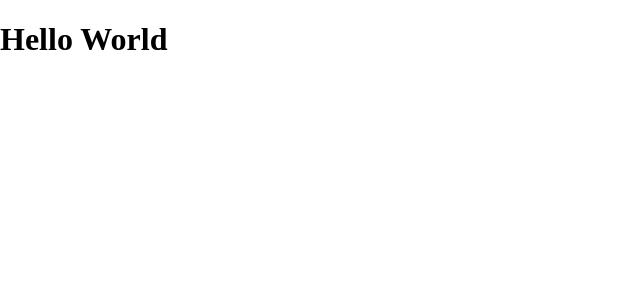
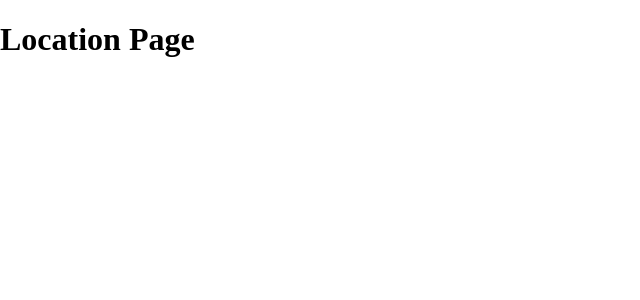
Before and after one commit to GuiDiorio/rickandmorty-catalog-app, a React app: page /locations in a window 1280 px wide. Shown: the top 300 px of the page, without its empty margins (0-640 px from the left). Built offline with nearby package versions, Linux system fonts and the light colour scheme.

Commit message:
add the main locations

```diff
--- a/src/module/app/index.jsx
+++ b/src/module/app/index.jsx
@@ -1,14 +1,25 @@
-import React from 'react';
+import React from "react";
+import { Routes, Route, Navigate, BrowserRouter } from "react-router-dom";
+
+import CharacterRouter from "../character/Router";
+import EpisodeRouter from "../episode/Router";
+import LocationRouter from "../location/Router";
+
 const App = () => {
-    return (
-        <div>
-            <h1>Hello World</h1>
-        </div>
-    );
+  return (
+    <BrowserRouter>
+      <Routes>
+        <Route path="/characters/*" index element={<CharacterRouter />} />
+        <Route path="/episodes/*" element={<EpisodeRouter />} />
+        <Route path="/locations/*" element={<LocationRouter />} />
+
+        <Route path="/*" element={<Navigate to="/characters" replace />} />
+      </Routes>
+    </BrowserRouter>
+  );
 };
 
-App.defaultProps = {}
-App.propTypes = {}
-
+App.defaultProps = {};
+App.propTypes = {};
 
 export default App;
--- /dev/null
+++ b/src/module/character/Router.jsx
@@ -0,0 +1,15 @@
+import React from "react";
+
+import { Routes, Route } from "react-router-dom";
+
+import CharacterPage from "./page";
+
+const CharacterRouter = () => {
+  return (
+    <Routes path="/characters">
+      <Route index element={<CharacterPage />} />
+    </Routes>
+  );
+};
+
+export default CharacterRouter;
--- /dev/null
+++ b/src/module/character/page/index.jsx
@@ -0,0 +1,14 @@
+import React from "react";
+
+const CharacterPage = () => {
+  return (
+    <div>
+      <h1>Character Page</h1>
+    </div>
+  );
+};
+
+CharacterPage.defaultProps = {};
+CharacterPage.propTypes = {};
+
+export default CharacterPage;
--- /dev/null
+++ b/src/module/episode/Router.jsx
@@ -0,0 +1,13 @@
+import React from "react";
+import { Routes, Route } from "react-router-dom";
+import EpisodePage from "./page";
+
+const EpisodeRouter = () => {
+  return (
+    <Routes path="/episodes">
+      <Route index element={<EpisodePage />} />
+    </Routes>
+  );
+};
+
+export default EpisodeRouter;
--- /dev/null
+++ b/src/module/episode/page/index.jsx
@@ -0,0 +1,14 @@
+import React from "react";
+
+const EpisodePage = () => {
+  return (
+    <div>
+      <h1>Episode Page</h1>
+    </div>
+  );
+};
+
+EpisodePage.defaultProps = {};
+EpisodePage.propTypes = {};
+
+export default EpisodePage;
--- /dev/null
+++ b/src/module/location/Router.jsx
@@ -0,0 +1,14 @@
+import React from "react";
+import { Routes, Route } from "react-router-dom";
+
+import LocationPage from "./page";
+
+const LocationRouter = () => {
+  return (
+    <Routes path="/locations">
+      <Route index element={<LocationPage />} />
+    </Routes>
+  );
+};
+
+export default LocationRouter;
--- /dev/null
+++ b/src/module/location/page/index.jsx
@@ -0,0 +1,14 @@
+import React from "react";
+
+const LocationPage = () => {
+  return (
+    <div>
+      <h1>Location Page</h1>
+    </div>
+  );
+};
+
+LocationPage.defaultProps = {};
+LocationPage.propTypes = {};
+
+export default LocationPage;
```
Also changed, not shown: src/module/app/components/Header.jsx (added, +15 -0 lines), src/module/app/components/Layout.jsx (added), src/module/app/components/index.jsx (added).
